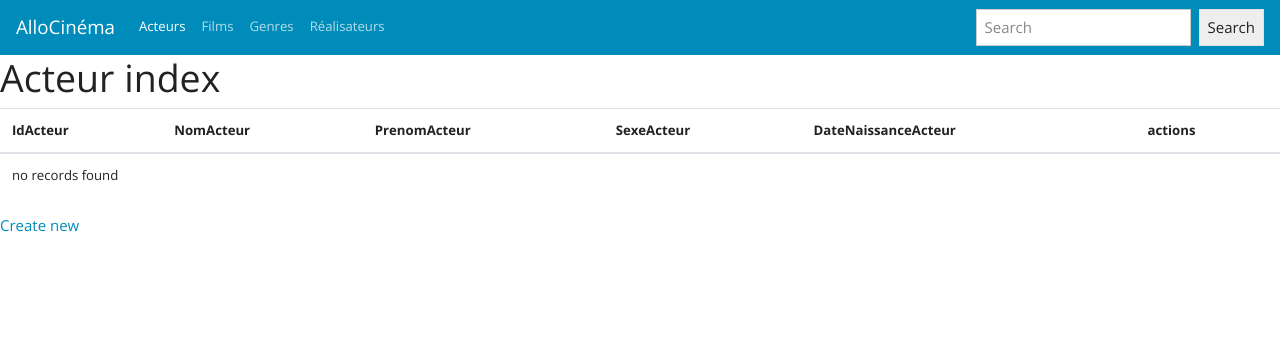
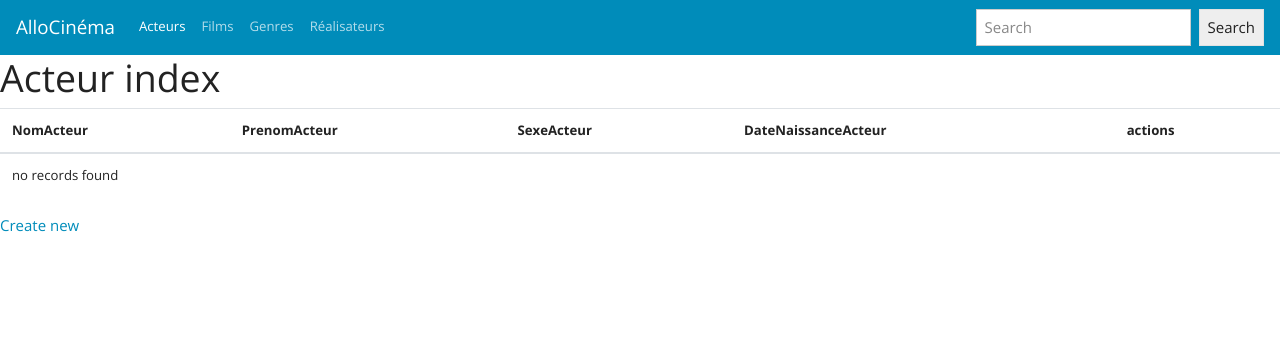
Before and after one commit to maximebarber/Symfony-Cinema, a Symfony app: template templates/acteur/index.html.twig in a window 1280 px wide. Shown: the top 355 px of the page. Run offline with Twig, Linux system fonts and the light colour scheme; the template is opened without the code that fills it, so the values that code supplies are empty; some libraries are stand-ins or nearby versions.

Commit message:
Delete id acteur

```diff
--- a/templates/acteur/index.html.twig
+++ b/templates/acteur/index.html.twig
@@ -8,7 +8,6 @@
     <table class="table">
         <thead>
             <tr>
-                <th>IdActeur</th>
                 <th>NomActeur</th>
                 <th>PrenomActeur</th>
                 <th>SexeActeur</th>
@@ -19,7 +18,6 @@
         <tbody>
         {% for acteur in acteurs %}
             <tr>
-                <td>{{ acteur.idActeur }}</td>
                 <td>{{ acteur.nomActeur|upper }}</td>
                 <td>{{ acteur.prenomActeur }}</td>
                 <td>{{ acteur.sexeActeur }}</td>
--- a/templates/base.html.twig
+++ b/templates/base.html.twig
@@ -2,6 +2,7 @@
 <html>
     <head>
         <meta charset="UTF-8">
+        <meta name="viewport" content="width=device-width, initial-scale=1, shrink-to-fit=no">
         <title>{% block title %}Welcome!{% endblock %}</title>
         {% block stylesheets %}
         <!-- CSS Bootswatch -->
@@ -37,6 +38,9 @@
             </div>
         </nav>
         {% block body %}{% endblock %}
+        <script src="https://code.jquery.com/jquery-3.3.1.slim.min.js" integrity="sha384-q8i/X+965DzO0rT7abK41JStQIAqVgRVzpbzo5smXKp4YfRvH+8abtTE1Pi6jizo" crossorigin="anonymous"></script>
+        <script src="https://cdnjs.cloudflare.com/ajax/libs/popper.js/1.14.3/umd/popper.min.js" integrity="sha384-ZMP7rVo3mIykV+2+9J3UJ46jBk0WLaUAdn689aCwoqbBJiSnjAK/l8WvCWPIPm49" crossorigin="anonymous"></script>
+        <script src="https://stackpath.bootstrapcdn.com/bootstrap/4.1.3/js/bootstrap.min.js" integrity="sha384-ChfqqxuZUCnJSK3+MXmPNIyE6ZbWh2IMqE241rYiqJxyMiZ6OW/JmZQ5stwEULTy" crossorigin="anonymous"></script>
         {% block javascripts %}{% endblock %}
     </body>
 </html>
```
